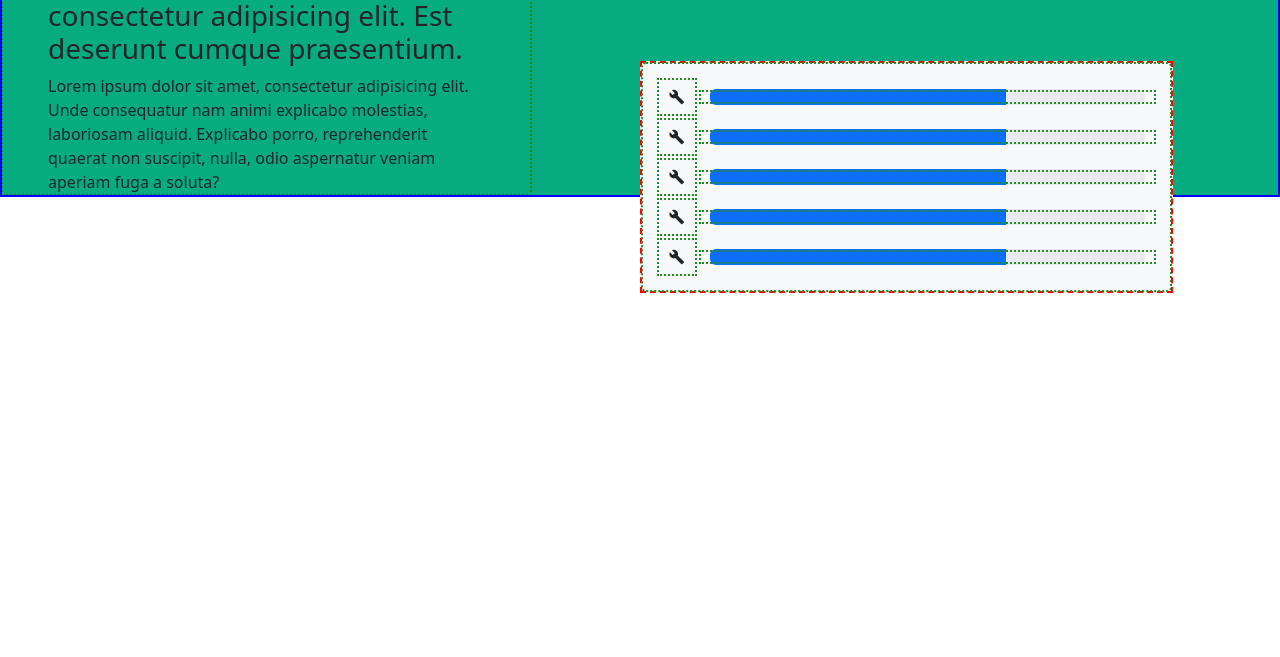
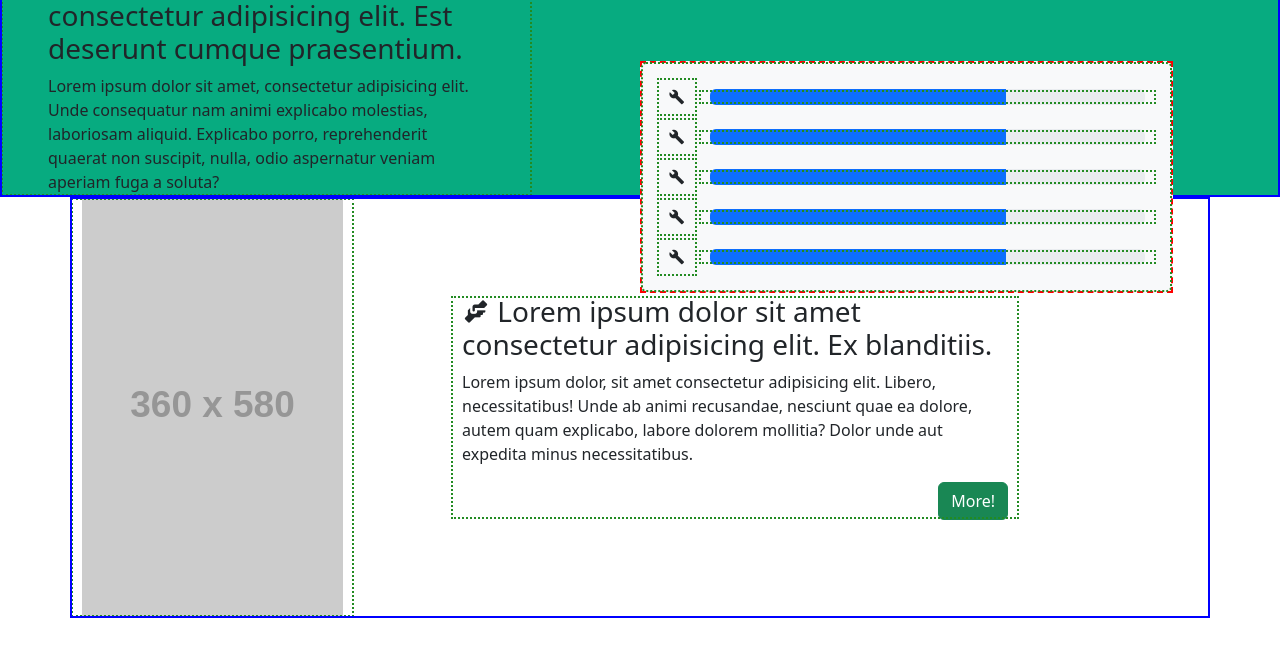
Before and after one commit to laxmeyers/week-1-checkpoint, a plain HTML site: page index.html in a window 1280 px wide. Shown: the part 651-1308 px from the top of the page. Before the commit the page ends 944 px from the top, so only its background shows below. Drawn offline with nearby package versions, Linux system fonts and the light colour scheme; placeholder pictures from the web are drawn by us.

Commit message:
more image

```diff
--- a/index.html
+++ b/index.html
@@ -49,7 +49,7 @@
   </head>
 
   <body class="debug">
-    <header>
+    <header class="sticky-top">
       <div class="container-fluid">
         <div class="row">
           <div class="col-12 px-5">
@@ -144,8 +144,8 @@
             </p>
           </div>
 
-          <div class="col-5 offset-1 shift-down bg-light rounded text-center">
-            <div class="row align-items-center p-3">
+          <div class="col-5 offset-1 shift-down rounded text-center">
+            <div class="row align-items-center bg-light p-3">
               <div class="col-1 py-2">
                 <i class="mdi mdi-wrench"></i>
               </div>
@@ -225,8 +225,41 @@
           </div>
         </div>
       </div>
+
+      <div class="container">
+        <div class="row align-items-center">
+          <div class="col-3">
+            <img
+              src="https://via.placeholder.com/360x580"
+              alt=""
+              class="img-fluid"
+            />
+          </div>
+
+          <div class="col-6 offset-1">
+            <h3>
+              <i class="mdi mdi-handshake"></i> Lorem ipsum dolor sit amet
+              consectetur adipisicing elit. Ex blanditiis.
+            </h3>
+            <p>
+              Lorem ipsum dolor, sit amet consectetur adipisicing elit. Libero,
+              necessitatibus! Unde ab animi recusandae, nesciunt quae ea dolore,
+              autem quam explicabo, labore dolorem mollitia? Dolor unde aut
+              expedita minus necessitatibus.
+            </p>
+            <div class="text-end pt-3"><button class="btn btn-success">More!</button></div>
+          </div>
+        </div>
+      </div>
+
+
     </main>
 
-    <footer></footer>
+    <footer>
+      <br />
+      <br />
+      <br />
+      <br />
+    </footer>
   </body>
 </html>
--- a/style.css
+++ b/style.css
@@ -15,6 +15,7 @@ p{
     padding: 0;
     margin: 0;
 }
+
 
 .hero{
     height: 70vh;
```
